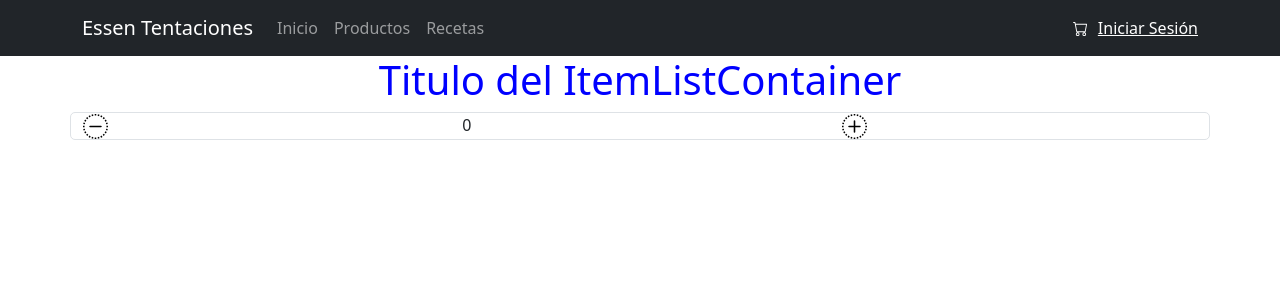
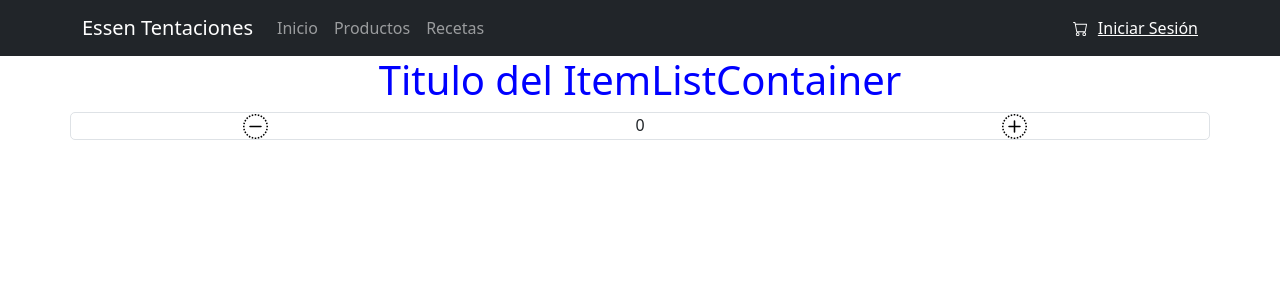
Before and after one commit to sejama/react_essen_tentaciones, a React (Create React App) app: page / in a window 1280 px wide. Shown: the top 300 px of the page. Built offline with nearby package versions, Linux system fonts and the light colour scheme.

Commit message:
Desafio 4

```diff
--- a/src/componentes/ItemCount.js
+++ b/src/componentes/ItemCount.js
@@ -5,33 +5,39 @@ import Row from 'react-bootstrap/Row';
 import Col from 'react-bootstrap/Col';
 
 function ItemCount(props){
+
     let cantidad = parseInt(props.cantidad);
-    let [seleccionado, setSeleccionado] = useState(0);
+    const [seleccionado, setSeleccionado] = useState(0);
 
+    function handleAumentar(){
+        if(seleccionado < cantidad){
+            setSeleccionado(seleccionado+1)
+        }
+    }
+
+    function handleDisminuir(){
+        if(seleccionado > 0){
+            setSeleccionado(seleccionado-1)
+        }
+    }
     return (
         <>
             <Container>
                 <Row className="square border border-1" style={{'borderRadius':'5px'}}>
-                    <Col>
+                    <Col className="text-center text-md-right">
                         <DashCircleDotted color="black" size={25} style={{marginRight: 10}}
-                            onClick={() => {
-                                if(seleccionado >= 0){
-                                    setSeleccionado(seleccionado--)
-                                }}
-                                } />
+                            onClick={handleDisminuir} />
                     </Col>
-                    <Col>
-                       {seleccionado}
+                    <Col className="text-center text-md-right">
+                        {seleccionado}
                     </Col>
-                    <Col>
+                    <Col className="text-center text-md-right">
                         <PlusCircleDotted color="black" size={25} style={{marginRight: 10}}
-                            onClick={() => {
-                                if(seleccionado <= cantidad){
-                                    setSeleccionado(seleccionado++)
-                                }}}  />
+                            onClick={handleAumentar}  />
                     </Col>
                 </Row>
             </Container>
+
         </>
     )
 }
```
